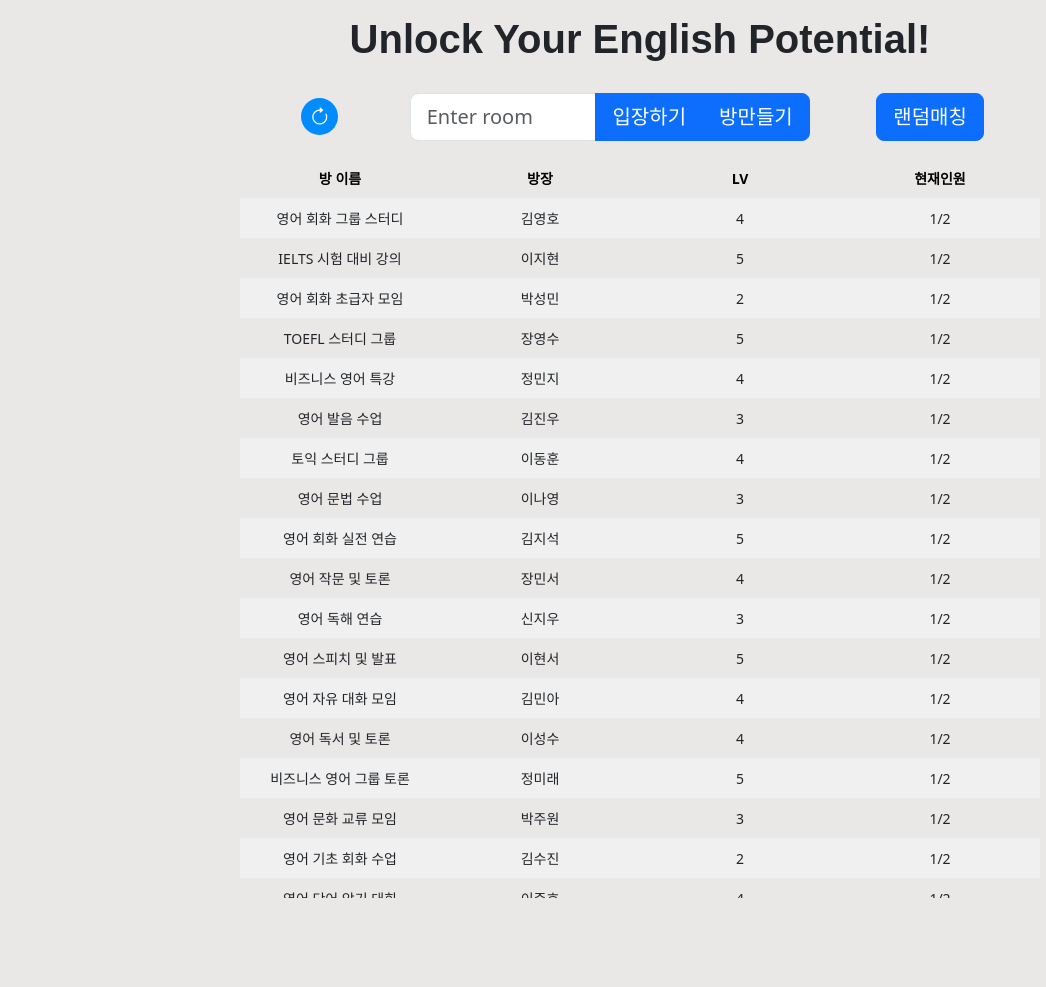
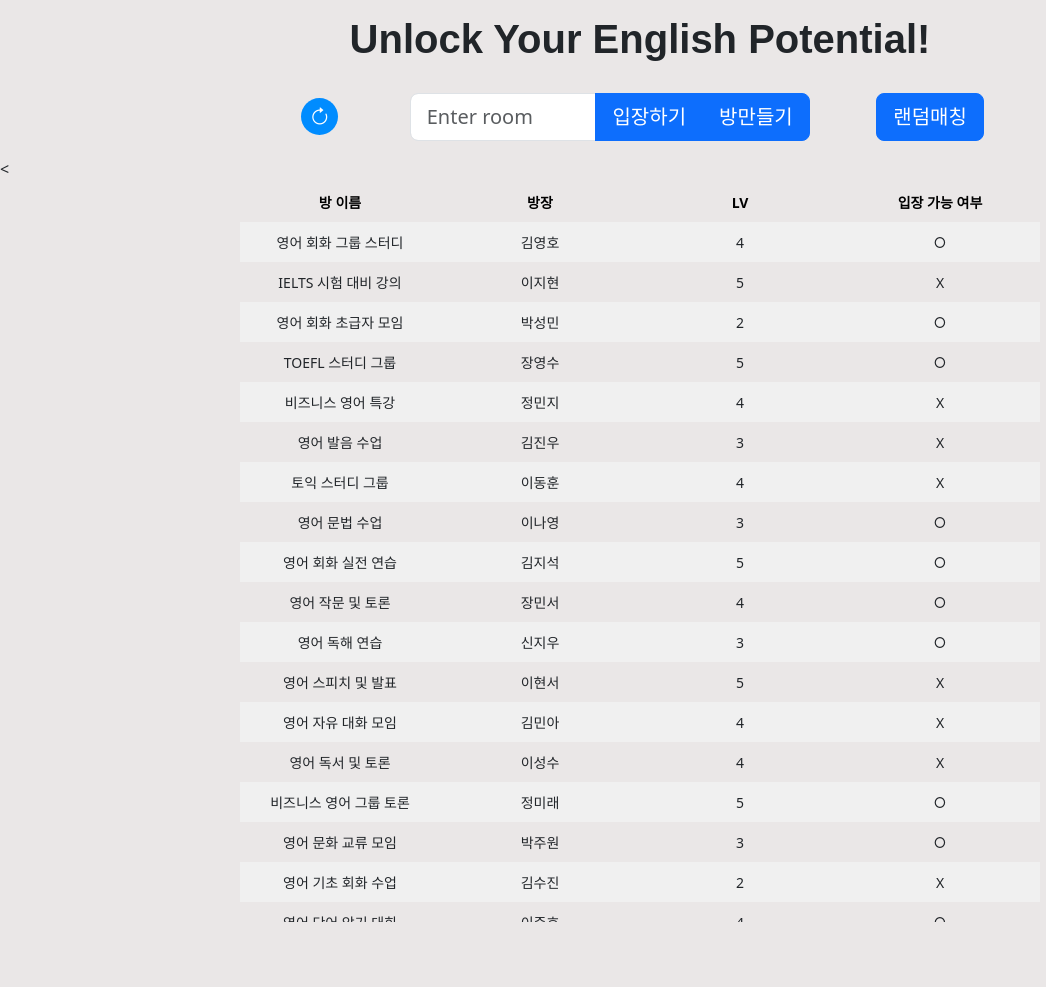
Before and after one commit to AnMin2000/LangPjt, a Java web app: page / in a window 1280 px wide. Shown: the top 987 px of the page, without its empty margins (0-1046 px from the left). Run offline with Spring Boot 4, a stand-in JSP engine, Linux system fonts and the light colour scheme; some libraries are stand-ins or nearby versions.

Commit message:
2024.05. 17 (html 예시 코드 입력) Ver.2 방 만들기 분리 + 방 목록 생성 완료
todo : 사용자 방 입장시 방 목록에 표시 + 입장하기 기능 추가

```diff
--- a/src/main/resources/static/index.html
+++ b/src/main/resources/static/index.html
@@ -60,153 +60,153 @@
     <th>방 이름</th>
     <th>방장</th>
     <th>LV</th>
-    <th>현재인원</th>
+    <th>입장 가능 여부</th>
   </tr>
   </thead>
   <tbody>
   <tr>
-    <td>영어 회화 그룹 스터디</td>
+< <td>영어 회화 그룹 스터디</td>
     <td>김영호</td>
     <td>4</td>
-    <td>1/2</td>
+    <td>○</td>
   </tr>
   <tr>
     <td>IELTS 시험 대비 강의</td>
     <td>이지현</td>
     <td>5</td>
-    <td>1/2</td>
+    <td>X</td>
   </tr>
   <tr>
     <td>영어 회화 초급자 모임</td>
     <td>박성민</td>
     <td>2</td>
-    <td>1/2</td>
+    <td>○</td>
   </tr>
   <tr>
     <td>TOEFL 스터디 그룹</td>
     <td>장영수</td>
     <td>5</td>
-    <td>1/2</td>
+    <td>○</td>
   </tr>
   <tr>
     <td>비즈니스 영어 특강</td>
     <td>정민지</td>
     <td>4</td>
-    <td>1/2</td>
+    <td>X</td>
   </tr>
   <tr>
     <td>영어 발음 수업</td>
     <td>김진우</td>
     <td>3</td>
-    <td>1/2</td>
+    <td>X</td>
   </tr>
   <tr>
     <td>토익 스터디 그룹</td>
     <td>이동훈</td>
     <td>4</td>
-    <td>1/2</td>
+    <td>X</td>
   </tr>
   <tr>
     <td>영어 문법 수업</td>
     <td>이나영</td>
     <td>3</td>
-    <td>1/2</td>
+    <td>○</td>
   </tr>
   <tr>
     <td>영어 회화 실전 연습</td>
     <td>김지석</td>
     <td>5</td>
-    <td>1/2</td>
+    <td>○</td>
   </tr>
   <tr>
     <td>영어 작문 및 토론</td>
     <td>장민서</td>
     <td>4</td>
-    <td>1/2</td>
+    <td>○</td>
   </tr>
   <tr>
     <td>영어 독해 연습</td>
     <td>신지우</td>
     <td>3</td>
-    <td>1/2</td>
+    <td>○</td>
   </tr>
   <tr>
     <td>영어 스피치 및 발표</td>
     <td>이현서</td>
     <td>5</td>
-    <td>1/2</td>
+    <td>X</td>
   </tr>
   <tr>
     <td>영어 자유 대화 모임</td>
     <td>김민아</td>
     <td>4</td>
-    <td>1/2</td>
+    <td>X</td>
   </tr>
   <tr>
     <td>영어 독서 및 토론</td>
     <td>이성수</td>
     <td>4</td>
-    <td>1/2</td>
+    <td>X</td>
   </tr>
   <tr>
     <td>비즈니스 영어 그룹 토론</td>
     <td>정미래</td>
     <td>5</td>
-    <td>1/2</td>
+    <td>○</td>
   </tr>
   <tr>
     <td>영어 문화 교류 모임</td>
     <td>박주원</td>
     <td>3</td>
-    <td>1/2</td>
+    <td>○</td>
   </tr>
   <tr>
     <td>영어 기초 회화 수업</td>
     <td>김수진</td>
     <td>2</td>
-    <td>1/2</td>
+    <td>X</td>
   </tr>
   <tr>
     <td>영어 단어 암기 대회</td>
     <td>이준호</td>
     <td>4</td>
-    <td>1/2</td>
+    <td>○</td>
   </tr>
   <tr>
     <td>TOEIC 리딩 및 청취 연습</td>
     <td>장서연</td>
     <td>5</td>
-    <td>1/2</td>
+    <td>○</td>
   </tr>
   <tr>
     <td>영어 문법 및 작문</td>
     <td>신영수</td>
     <td>3</td>
-    <td>1/2</td>
+    <td>X</td>
   </tr>
   <tr>
     <td>영어 회화 그룹 튜터링</td>
     <td>김미라</td>
     <td>4</td>
-    <td>1/2</td>
+    <td>○</td>
   </tr>
   <tr>
     <td>영어 발음 및 억양 수업</td>
     <td>이준영</td>
     <td>3</td>
-    <td>1/2</td>
+    <td>X</td>
   </tr>
   <tr>
     <td>영어 회화 모의 면접</td>
     <td>정현주</td>
     <td>5</td>
-    <td>1/2</td>
+    <td>X</td>
   </tr>
   <tr>
     <td>비즈니스 영어 토론 및 발표</td>
     <td>박민호</td>
     <td>4</td>
-    <td>1/2</td>
+    <td>○</td>
   </tr>
   </tbody>
 </table>
```
